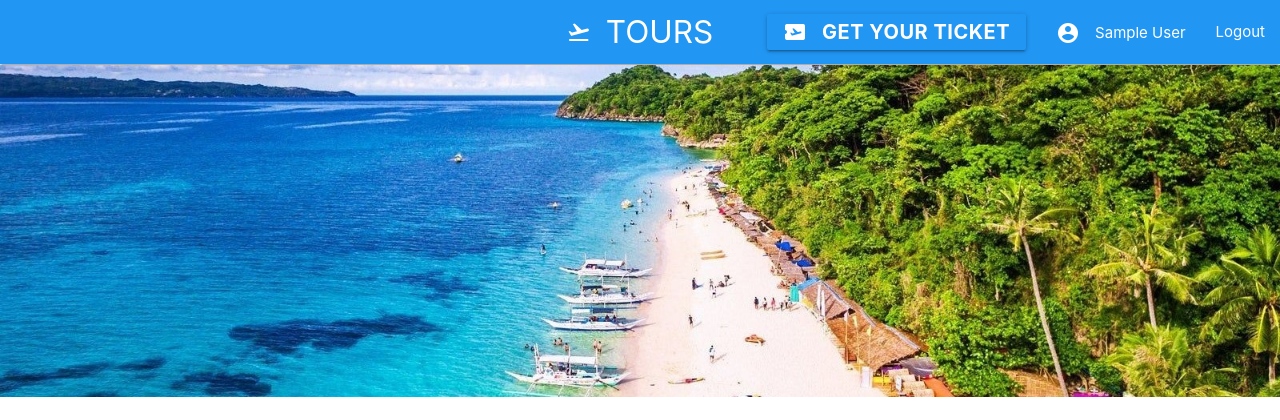
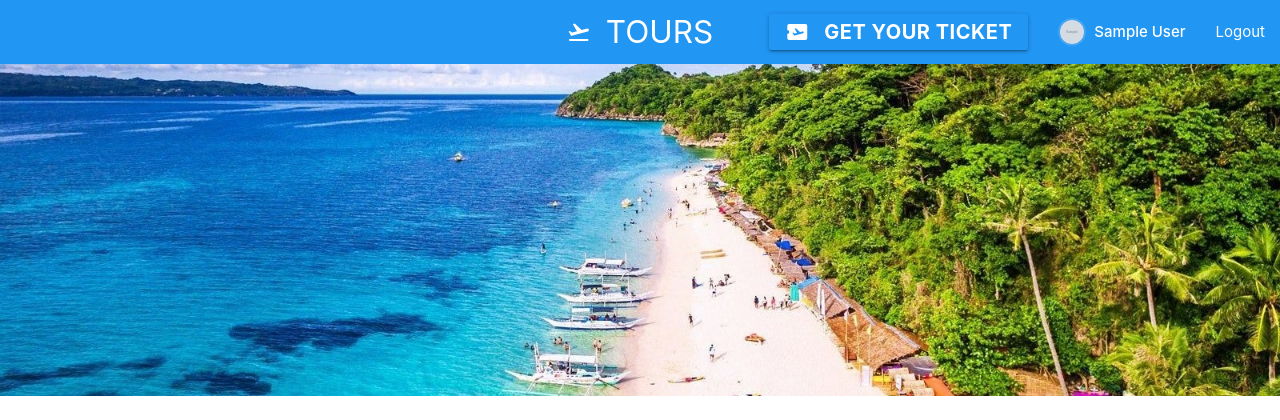
Before and after one commit to zethsu-0/Airlines, a PHP site: page /index.php in a window 1280 px wide. Shown: the top 420 px of the page. Run offline with PHP 8.4, Linux system fonts and the light colour scheme; the visitor is signed in with stand-in values (Sample User, id 1); tables that the repository leaves empty or names only in its code hold one stand-in row (values such as "Sample post"); grey boxes marked "Sample" are stand-in pictures; some libraries are stand-ins or nearby versions.

Commit message:
walang tinanggal bagkus may nagdagdag

```diff
--- a/templates/header.php
+++ b/templates/header.php
@@ -135,7 +135,10 @@
     color: purple;
   }
 
-
+  /* header profile small avatar */
+  .hdr-profile { display:flex; align-items:center; gap:8px; }
+  .hdr-profile img { width:28px; height:28px; border-radius:50%; object-fit:cover; border:2px solid rgba(255,255,255,0.15); }
+  .hdr-profile .name { font-weight:500; color:inherit; white-space:nowrap; }
 </style>
 </head>
 
@@ -148,17 +151,51 @@
     <ul class="right hide-on-med-and-down" id="nav-right">
       <li><a class="btn wave-effect wave-light blue" href="ticket.php"><i class="material-icons left">airplane_ticket</i>Get Your Ticket</a></li>
 
-      <?php if (!empty($_SESSION['acc_id'])): ?>
-        <!-- Logged-in view -->
-        <li id="userMenu">
-          <a class="waves-effect waves-light" href="index.php">
-            <i class="material-icons left">account_circle</i>
-            <?php echo htmlspecialchars($_SESSION['acc_name']); ?>
+      <?php
+      // ensure session is active
+      if (session_status() !== PHP_SESSION_ACTIVE) session_start();
+
+      // default avatar
+      $default_avatar = 'assets/avatar.png';
+
+      if (!empty($_SESSION['acc_id'])):
+        // show compact header link to students_edit.php (avatar + name)
+        $acc_id = (string)$_SESSION['acc_id'];
+        $acc_name = $_SESSION['acc_name'] ?? 'Student';
+        $avatar = $default_avatar;
+
+        // try to fetch avatar from airlines.students (student_id)
+        try {
+          $dbHost = 'localhost'; $dbUser = 'root'; $dbPass = '';
+          $conn = new mysqli($dbHost, $dbUser, $dbPass, 'airlines');
+          $conn->set_charset('utf8mb4');
+          $stmt = $conn->prepare("SELECT avatar FROM students WHERE student_id = ? LIMIT 1");
+          if ($stmt) {
+            $stmt->bind_param('s', $acc_id);
+            $stmt->execute();
+            $r = $stmt->get_result();
+            if ($row = $r->fetch_assoc()) {
+              if (!empty($row['avatar'])) $avatar = $row['avatar'];
+            }
+            $stmt->close();
+          }
+          $conn->close();
+        } catch (Exception $e) {
+          // ignore DB errors, fall back to default avatar
+        }
+
+        // sanitize
+        $acc_name_html = htmlspecialchars($acc_name, ENT_QUOTES);
+        $avatar_html = htmlspecialchars($avatar, ENT_QUOTES);
+      ?>
+        <li style="display:flex;align-items:center;">
+          <a href="students_edit.php" class="hdr-profile" title="Profile - edit">
+            <img src="<?php echo $avatar_html; ?>" alt="avatar">
+            <span class="name"><?php echo $acc_name_html; ?></span>
           </a>
         </li>
-        <li id="logoutLi"><a href="logout.php">Logout</a></li>
+        <li><a href="logout.php">Logout</a></li>
       <?php else: ?>
-        <!-- Not logged in -->
         <li id="loginLi">
           <a class="waves-effect waves-light btn blue modal-trigger" href="#loginModal" id="loginBtn">
             <i class="material-icons left">login</i>Log In
@@ -167,18 +204,15 @@
       <?php endif; ?>
     </ul>
   </div>
-
-
 </nav>
 
-<!-- LOGIN MODAL -->
+<!-- LOGIN MODAL (unchanged) -->
 <div id="loginModal" class="modal">
   <div class="modal-content">
     <h4 class="center">
       <a href="index.php"><i class="modal-close material-icons left">arrow_back</i></a>
       Log In
     </h4>
-
 
     <form id="loginForm" method="POST" action="login.php" autocomplete="off" novalidate>
       <div class="input-field">
@@ -201,11 +235,11 @@
     </form>
   </div>
 </div>
+
 <script src="https://code.jquery.com/jquery-3.6.0.min.js"></script>
 <script src="https://cdnjs.cloudflare.com/ajax/libs/materialize/1.0.0/js/materialize.min.js"></script>
 <script>
   $(document).ready(function(){
     $('.modal').modal();
   });
-
 </script>
```
